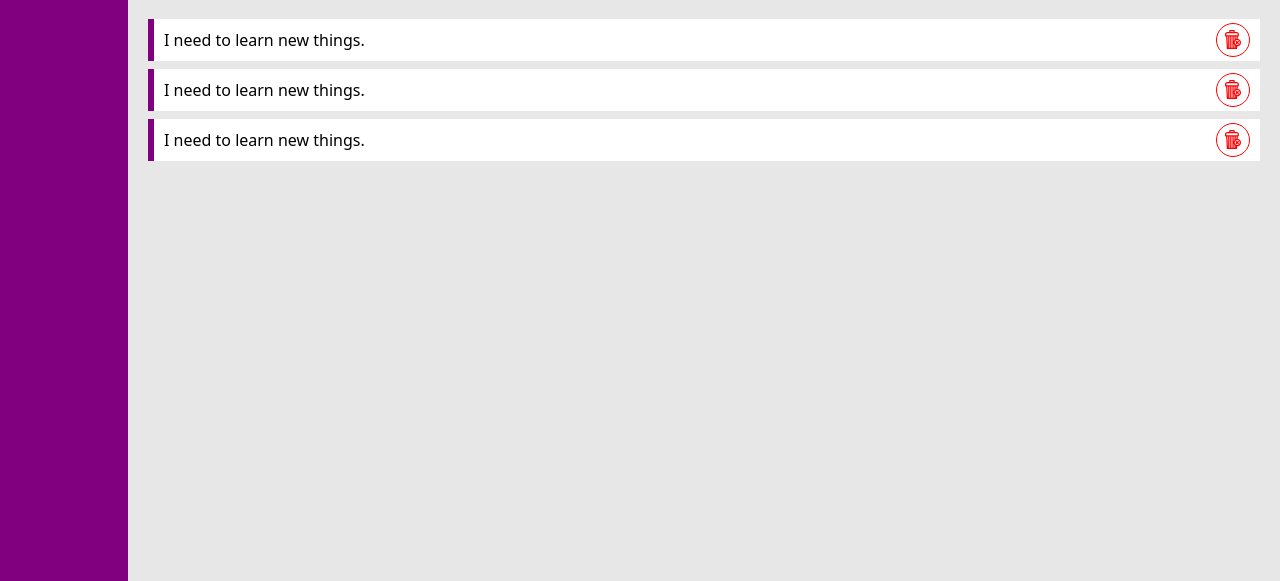
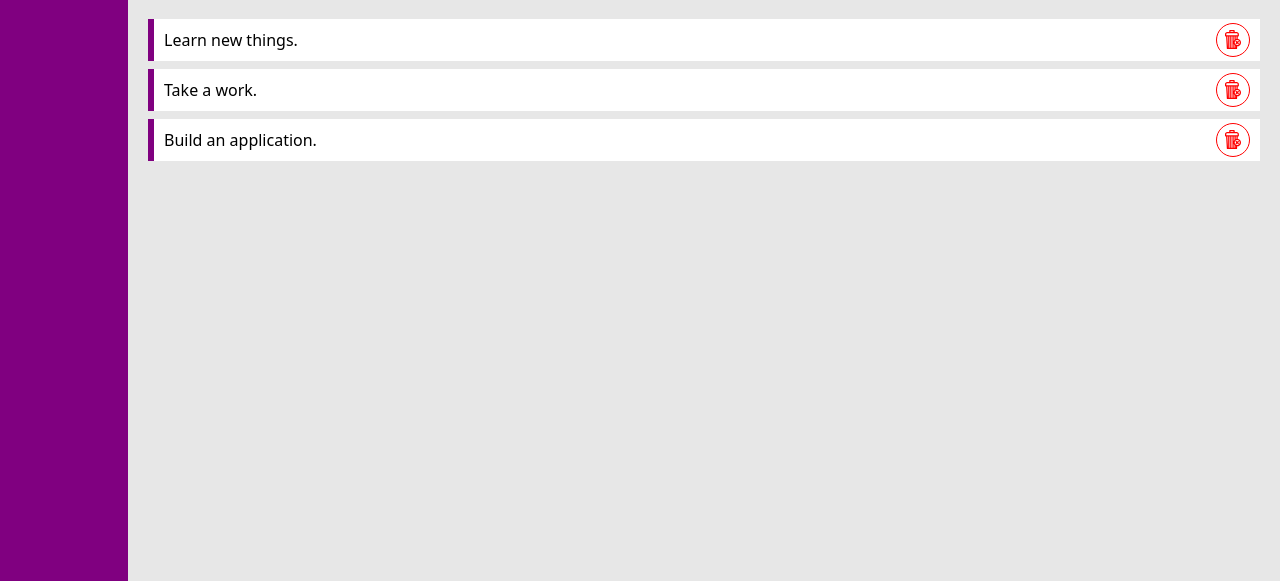
Before and after one commit to MusaIlliasu/todo-list, a plain HTML site: page index.html in a window 1280 px wide. Shown: the part 219-800 px from the top of the page. Drawn offline with Linux system fonts and the light colour scheme.

Commit message:
changed text content

```diff
--- a/index.html
+++ b/index.html
@@ -36,9 +36,9 @@
         <hr />
 
         <div class="todos">
-          <div class="todo">I need to learn new things. <span class="delete"></span></div>
-          <div class="todo">I need to learn new things. <span class="delete"></span></div>
-          <div class="todo">I need to learn new things. <span class="delete"></span></div>
+          <div class="todo">Learn new things. <span class="delete"></span></div>
+          <div class="todo">Take a work. <span class="delete"></span></div>
+          <div class="todo">Build an application. <span class="delete"></span></div>
         </div>
 
         <!-- <div class="todos"></div> -->
```
